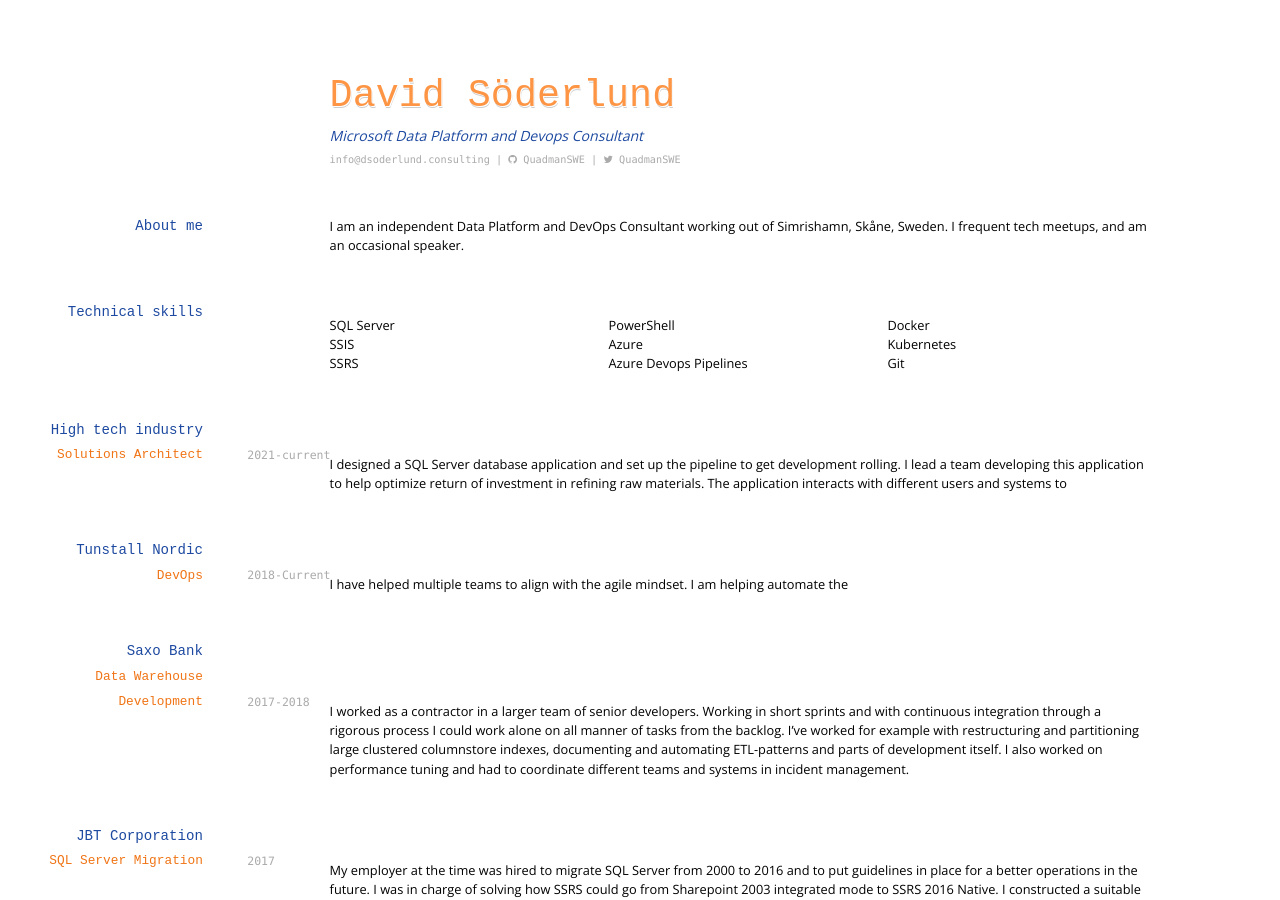
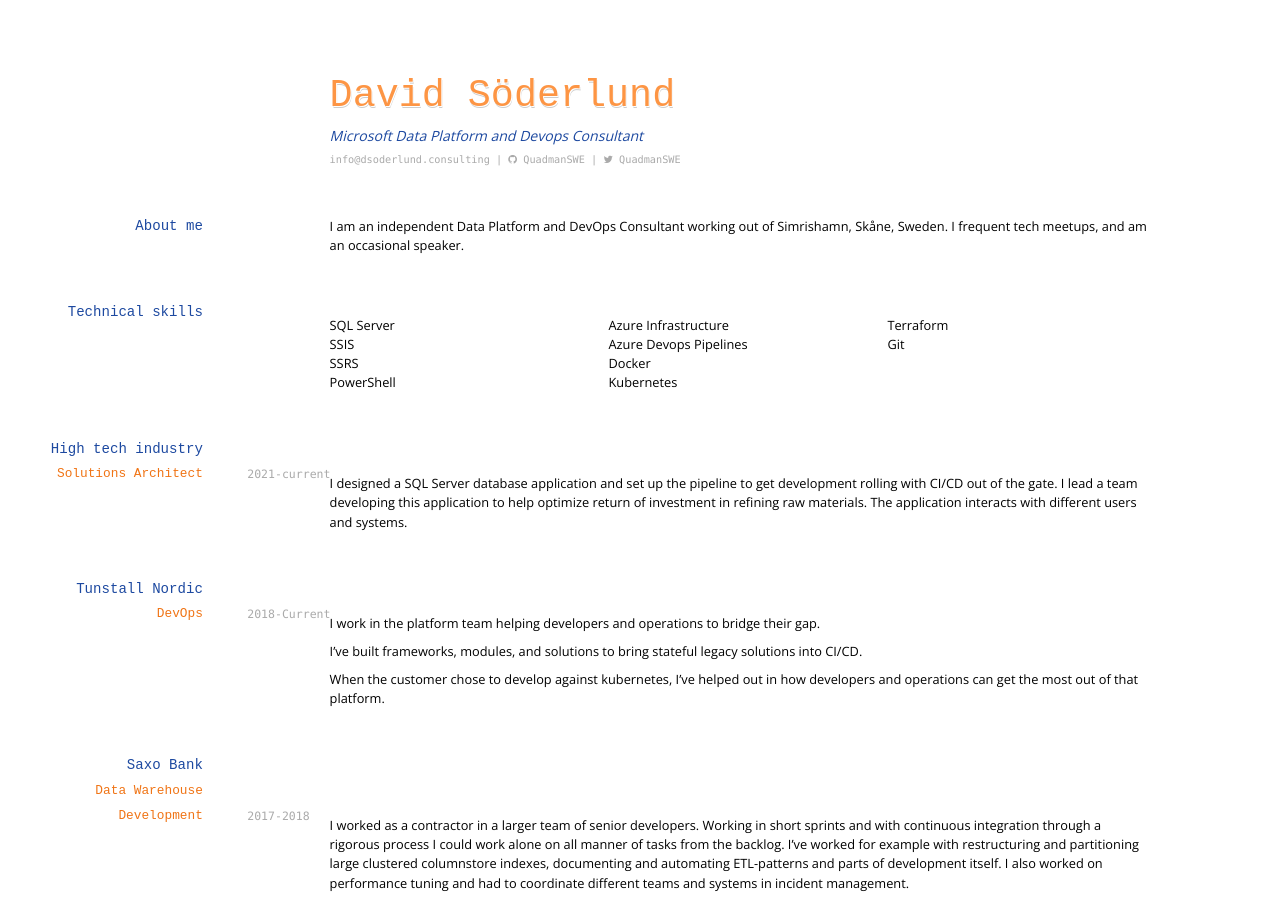
Before and after one commit to QuadmanSWE/QuadmanSWE.github.io, a Jekyll site: the page built from docs/cv/index.md, in a window 1280 px wide and 900 px high. Built offline with Jekyll 4.4.1, drawn with Linux system fonts in a browser that asks for light colours; nearby versions of some CDN libraries.

Commit message:
last touches
Signed-off-by: David Söderlund <ds@dsoderlund.consulting>

```diff
--- a/docs/cv/index.md
+++ b/docs/cv/index.md
@@ -23,10 +23,11 @@
 * SSIS
 * SSRS
 * PowerShell
-* Azure
+* Azure Infrastructure
 * Azure Devops Pipelines
 * Docker
 * Kubernetes
+* Terraform
 * Git
 
 ## High tech industry
@@ -34,9 +35,9 @@
 
 `2021-current`
 
-I designed a SQL Server database application and set up the pipeline to get development rolling.
+I designed a SQL Server database application and set up the pipeline to get development rolling with CI/CD out of the gate.
 I lead a team developing this application to help optimize return of investment in refining raw materials.
-The application interacts with different users and systems to
+The application interacts with different users and systems.
 
 
 
@@ -45,10 +46,11 @@
 
 `2018-Current`
 
-I have helped multiple teams to align with the agile mindset. I am helping automate the
+I work in the platform team helping developers and operations to bridge their gap.
 
+I've built frameworks, modules, and solutions to bring stateful legacy solutions into CI/CD.
 
-
+When the customer chose to develop against kubernetes, I've helped out in how developers and operations can get the most out of that platform.
 
 ## Saxo Bank
 ### Data Warehouse Development
```
